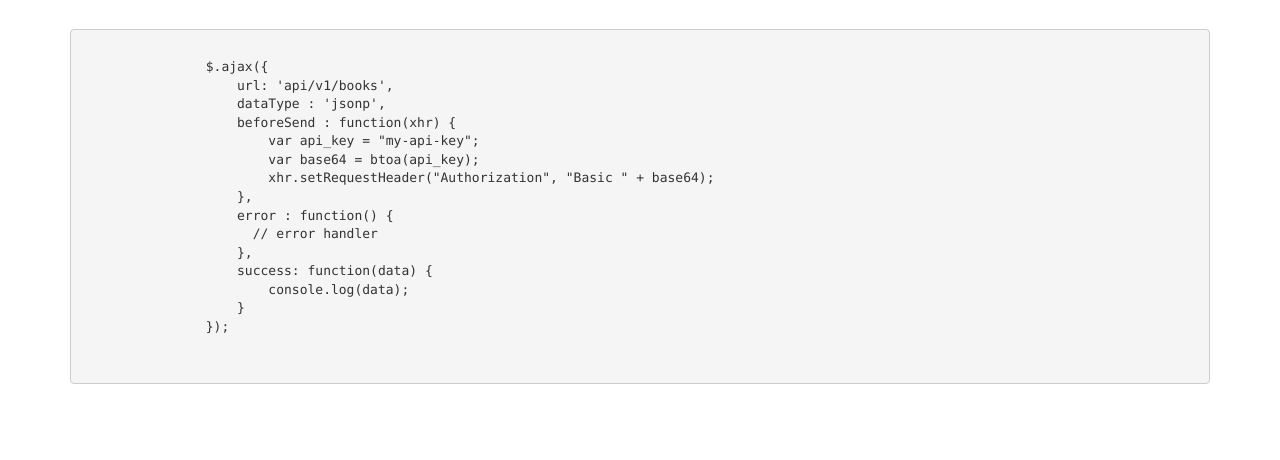
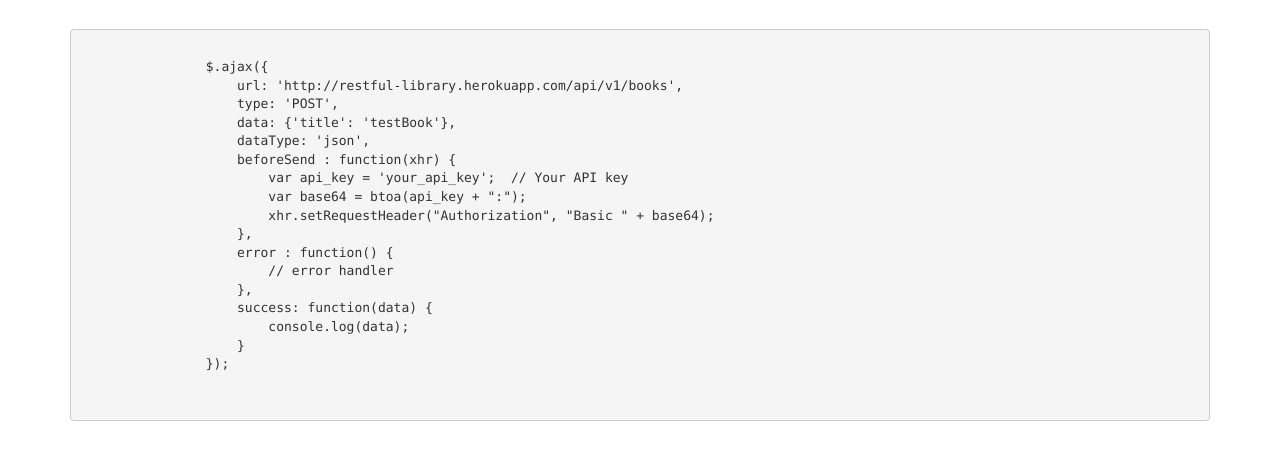
Before and after one commit to Prom-ua/restful-library, a Flask app: page / in a window 1280 px wide. Shown: the part 51-511 px from the top of the page. Run offline with Flask 2, Linux system fonts and the light colour scheme; the visitor is signed in with stand-in values (Sample User, id 1); some libraries are stand-ins or nearby versions.

Commit message:
Book create example with jQuery

```diff
--- a/restful_library/templates/api_documentation.html
+++ b/restful_library/templates/api_documentation.html
@@ -7,15 +7,17 @@
         <pre>
             <code>
                 $.ajax({
-                    url: 'api/v1/books',
-                    dataType : 'jsonp',
+                    url: 'http://restful-library.herokuapp.com/api/v1/books',
+                    type: 'POST',
+                    data: {'title': 'testBook'},
+                    dataType: 'json',
                     beforeSend : function(xhr) {
-                        var api_key = "my-api-key";
-                        var base64 = btoa(api_key);
+                        var api_key = 'your_api_key';  // Your API key
+                        var base64 = btoa(api_key + ":");
                         xhr.setRequestHeader("Authorization", "Basic " + base64);
                     },
                     error : function() {
-                      // error handler
+                        // error handler
                     },
                     success: function(data) {
                         console.log(data);
```
